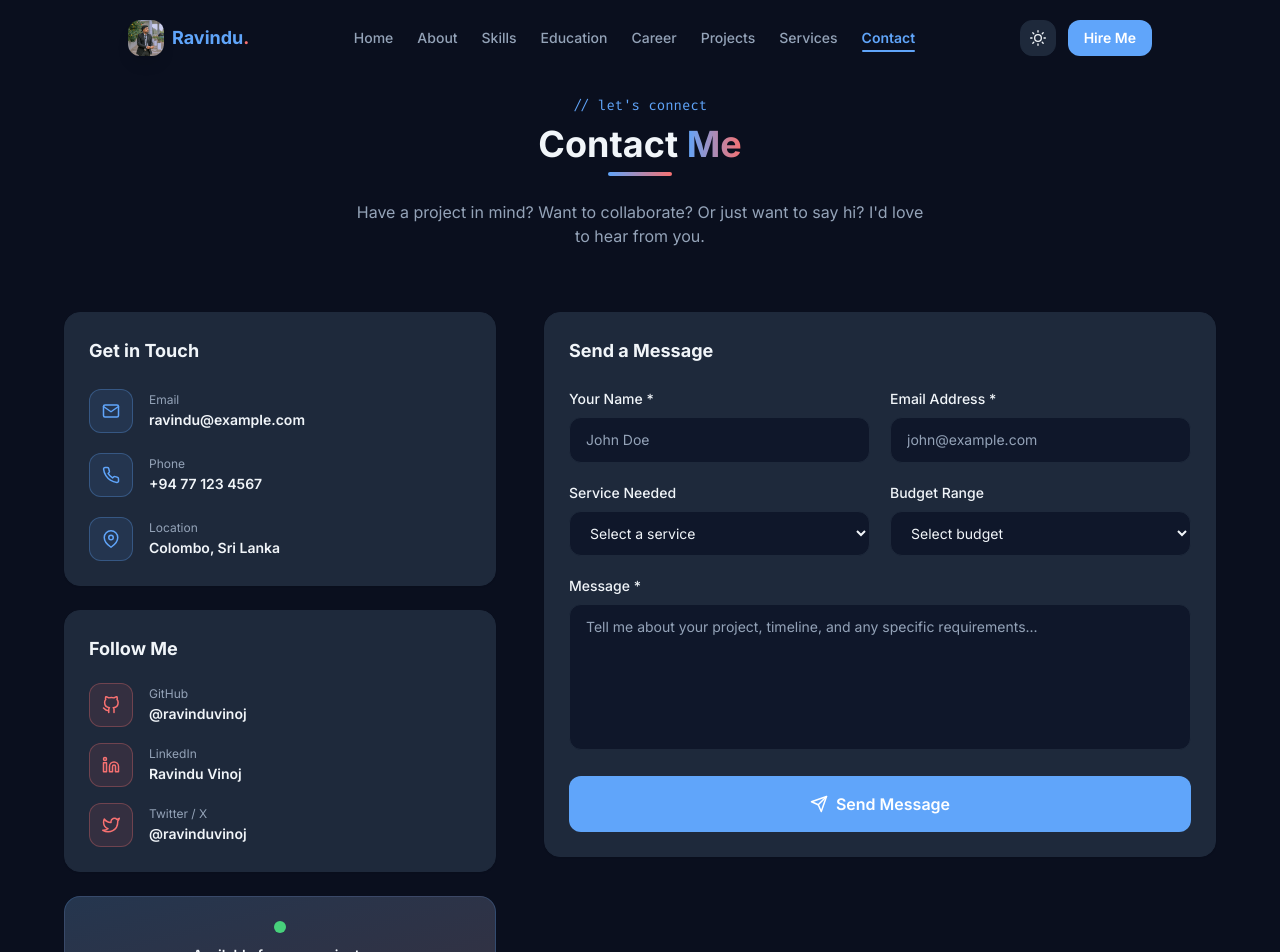
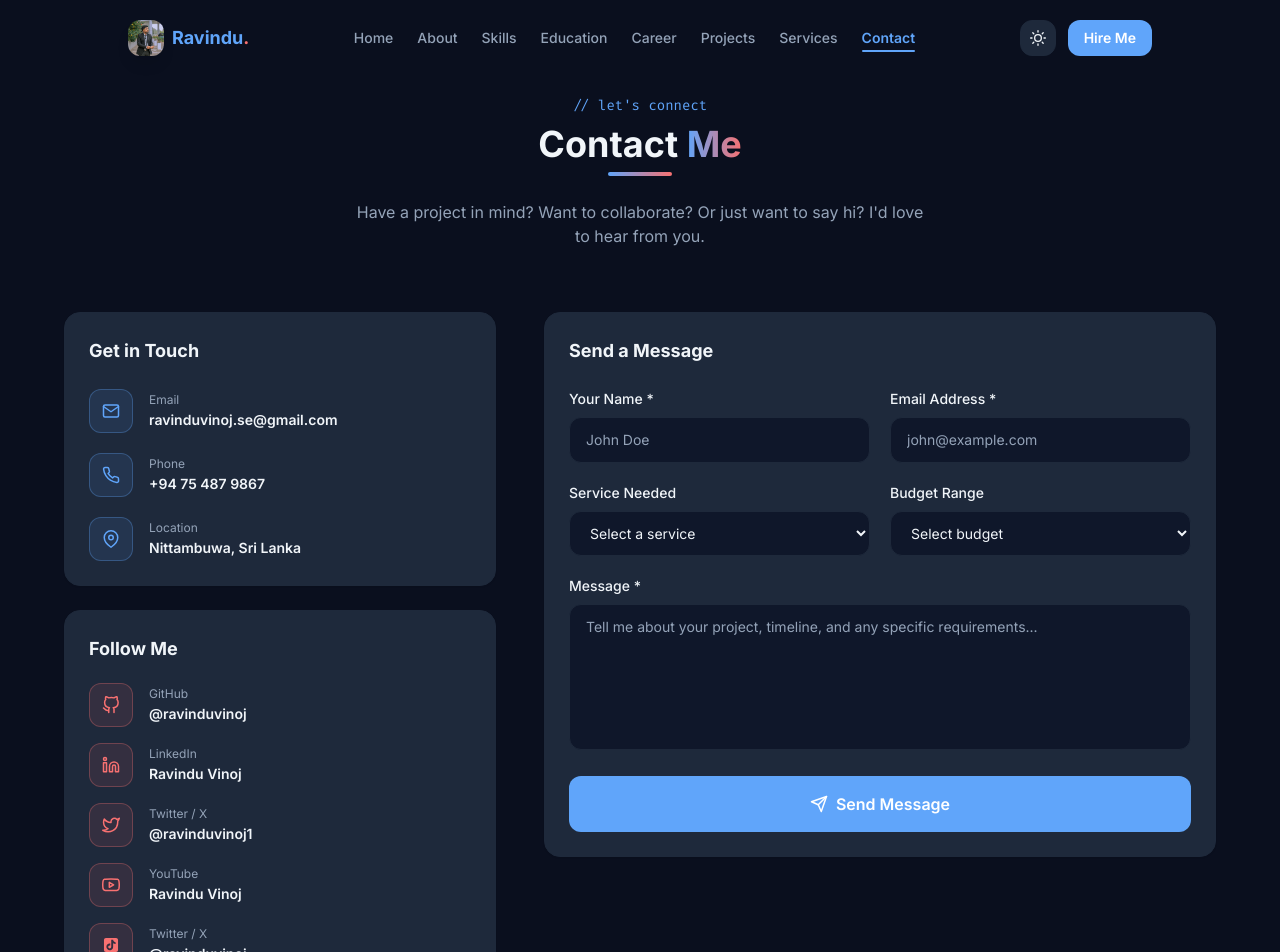
Before and after one commit to Ravinduvinoj/portfolio, a Next.js app: page /contact in a window 1280 px wide. Shown: the top 952 px of the page. Built offline with nearby package versions, Linux system fonts and the light colour scheme.

Commit message:
feat: update contact information and social links; adjust service offerings and budget options

```diff
--- a/app/contact/page.tsx
+++ b/app/contact/page.tsx
@@ -1,27 +1,29 @@
 "use client";
 
 import { useState } from "react";
-import { FiMail, FiPhone, FiMapPin, FiGithub, FiLinkedin, FiTwitter, FiSend, FiCheck } from "react-icons/fi";
+import { AiFillTikTok } from "react-icons/ai";
+import { FiMail, FiPhone, FiMapPin, FiGithub, FiLinkedin, FiTwitter, FiSend, FiCheck, FiYoutube, FiFacebook } from "react-icons/fi";
 
 const contactInfo = [
-  { icon: FiMail, label: "Email", value: "ravindu@example.com", href: "mailto:ravindu@example.com" },
-  { icon: FiPhone, label: "Phone", value: "+94 77 123 4567", href: "tel:+94771234567" },
-  { icon: FiMapPin, label: "Location", value: "Colombo, Sri Lanka", href: "https://maps.google.com/?q=Colombo+Sri+Lanka" },
+  { icon: FiMail, label: "Email", value: "ravinduvinoj.se@gmail.com", href: "mailto:ravinduvinoj.se@gmail.com" },
+  { icon: FiPhone, label: "Phone", value: "+94 75 487 9867", href: "tel:+94754879867" },
+  { icon: FiMapPin, label: "Location", value: "Nittambuwa, Sri Lanka", href: "https://maps.app.goo.gl/Ch9Z8S3fjtRvMiRGA" },
 ];
 
 const socials = [
-  { icon: FiGithub, label: "GitHub", href: "https://github.com/ravinduvinoj", username: "@ravinduvinoj" },
-  { icon: FiLinkedin, label: "LinkedIn", href: "https://linkedin.com/in/ravinduvinoj", username: "Ravindu Vinoj" },
-  { icon: FiTwitter, label: "Twitter / X", href: "https://twitter.com/ravinduvinoj", username: "@ravinduvinoj" },
+  { icon: FiGithub, label: "GitHub", href: "https://github.com/Ravinduvinoj", username: "@ravinduvinoj" },
+  { icon: FiLinkedin, label: "LinkedIn", href: "https://www.linkedin.com/in/ravindu-wijerathna-b299b325a", username: "Ravindu Vinoj" },
+  { icon: FiTwitter, label: "Twitter / X", href: "https://twitter.com/ravinduvinoj1", username: "@ravinduvinoj1" },
+  { icon: FiYoutube, label: "YouTube", href: "https://www.youtube.com/@ravinduvinoj", username: "Ravindu Vinoj" },
+  { icon: AiFillTikTok, label: "Twitter / X", href: "https://vt.tiktok.com/ZSQc6P1uY", username: "@ravinduvinoj" },
+    { icon: FiFacebook, label: "Facebook / X", href: "https://www.facebook.com/ravindu.vinoj.1/", username: "@ravinduvinoj1" },
 ];
 
 const services = [
-  "Frontend Development",
-  "Backend Development",
-  "Full Stack Development",
+  "Web Site Development",
+  "Web Based System Development",
   "Mobile App",
   "E-Commerce",
-  "Code Review / Consulting",
   "Other",
 ];
 
@@ -185,10 +187,10 @@ export default function Contact() {
                         className="w-full px-4 py-3 rounded-xl border border-[var(--border)] bg-[var(--bg-secondary)] text-sm focus:outline-none focus:border-primary focus:ring-1 focus:ring-primary/30 transition-all"
                       >
                         <option value="">Select budget</option>
-                        <option value="<500">Under $500</option>
-                        <option value="500-2000">$500 – $2,000</option>
-                        <option value="2000-5000">$2,000 – $5,000</option>
-                        <option value="5000+">$5,000+</option>
+                        <option value="<15000">Under 15000LKR</option>
+                        <option value="15000-50000">15000LKR – 50000LKR</option>
+                        <option value="50000-100000">50000LKR – 100000LKR</option>
+                        <option value="100000+">100000LKR+</option>
                         <option value="discuss">Let's Discuss</option>
                       </select>
                     </div>
```
